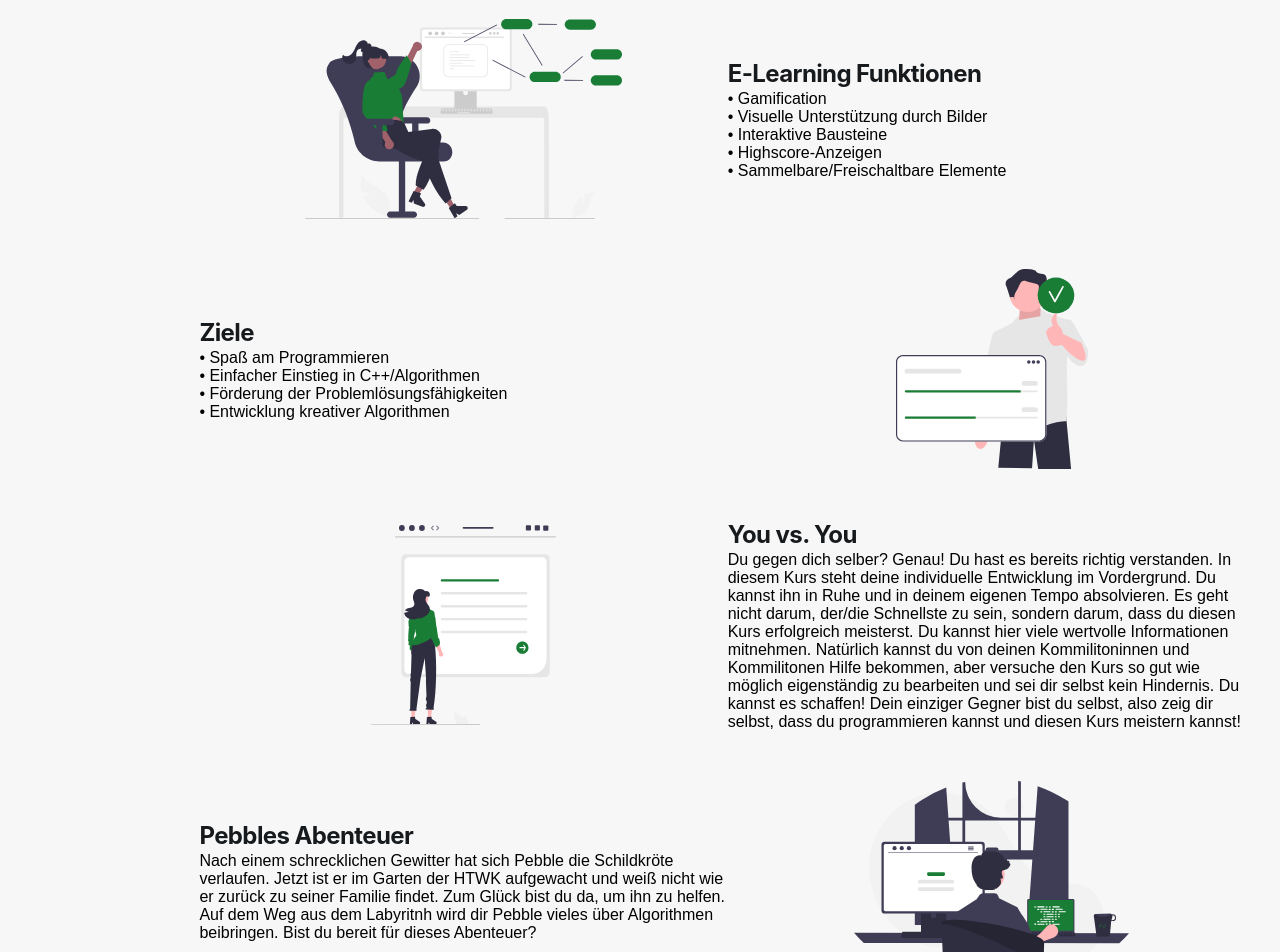
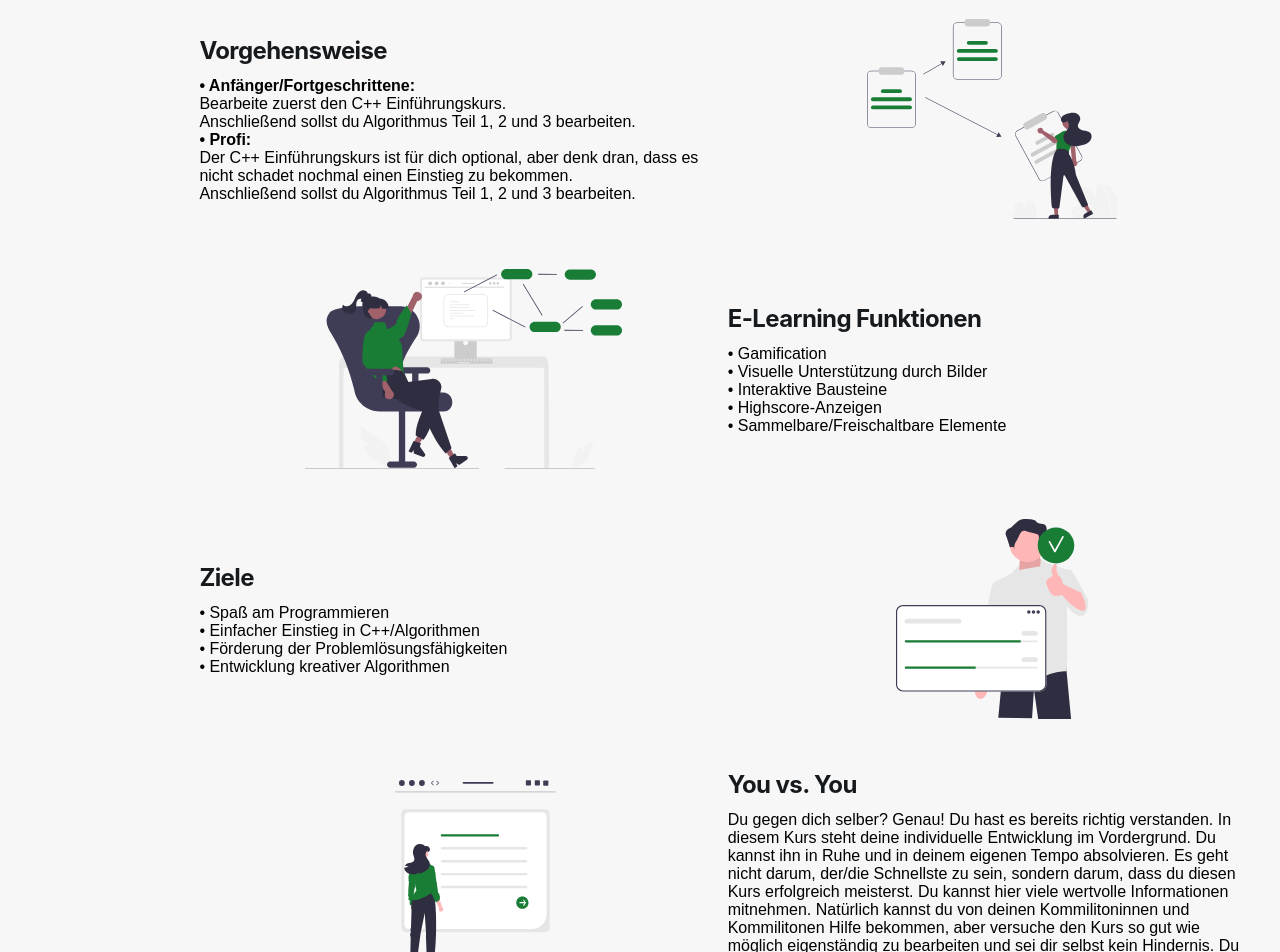
Before and after one commit to mirellawlms/Turtle_Website, a Next.js app: page / in a window 1280 px wide. Shown: the part 980-1932 px from the top of the page. Built offline with nearby package versions, Linux system fonts and the light colour scheme.

Commit message:
Anpassungen

```diff
--- a/src/components/Navigation.tsx
+++ b/src/components/Navigation.tsx
@@ -70,7 +70,7 @@ export const Navigation: React.FC<Props> = (props) => {
             {/* Algo Teil1 */}
             <div>
               <ErweiterteNavigation
-                title={{ idlink: "/uebung1", label: "Allgorithmus Teil 1" }}
+                title={{ idlink: "/uebung1", label: "Algorithmus Teil 1" }}
                 inhalt={[
                   {
                     idlink: "/uebung1#algo.1.1",
--- a/src/pages/index.tsx
+++ b/src/pages/index.tsx
@@ -157,20 +157,49 @@ export default function Home() {
               ></Accordion>
             </div>
           </div>
+          {/*neuer Absatz*/}
+          <div className={styles.bildeinruecken}>
+            <div>
+              <Typography level="h3">
+                <b>Vorgehensweise</b>
+              </Typography>
+              <Typography
+                level="body1"
+                sx={{ maxWidth: "100%", marginTop: "10px" }}
+              >
+                <b>• Anfänger/Fortgeschrittene:</b>
+                <br></br>
+                Bearbeite zuerst den C++ Einführungskurs.<br></br>
+                Anschließend sollst du Algorithmus Teil 1, 2 und 3 bearbeiten.
+                <br></br>
+                <b>• Profi:</b>
+                <br></br>
+                Der C++ Einführungskurs ist für dich optional, aber denk dran, dass es nicht schadet nochmal einen Einstieg zu bekommen.<br></br>
+                Anschließend sollst du Algorithmus Teil 1, 2 und 3 bearbeiten.
+                <br></br>
+              </Typography>
+            </div>
+            <div style={{ display: "flex", justifyContent: "center" }}>
+              <img src={"/undraw_timeline.svg"} alt="timeline" height={200} />
+            </div>
+          </div>
           {/*dritter Absatz*/}
           <div className={styles.bildeinruecken}>
             <div style={{ display: "flex", justifyContent: "center" }}>
-            <img
-              src={"/undraw_elearning.svg"}
-              alt="elearningImage"
-              height={200}
-            />
+              <img
+                src={"/undraw_elearning.svg"}
+                alt="elearningImage"
+                height={200}
+              />
             </div>
             <div>
               <Typography level="h3">
                 <b>E-Learning Funktionen</b>
               </Typography>
-              <Typography level="body1" sx={{ maxWidth: "100%" }}>
+              <Typography
+                level="body1"
+                sx={{ maxWidth: "100%", marginTop: "10px" }}
+              >
                 • Gamification
                 <br></br>• Visuelle Unterstützung durch Bilder
                 <br></br>• Interaktive Bausteine
@@ -185,7 +214,10 @@ export default function Home() {
               <Typography level="h3">
                 <b>Ziele</b>
               </Typography>
-              <Typography level="body1" sx={{ maxWidth: "100%" }}>
+              <Typography
+                level="body1"
+                sx={{ maxWidth: "100%", marginTop: "10px" }}
+              >
                 • Spaß am Programmieren<br></br>• Einfacher Einstieg in
                 C++/Algorithmen<br></br>• Förderung der
                 Problemlösungsfähigkeiten<br></br>• Entwicklung kreativer
@@ -205,7 +237,10 @@ export default function Home() {
               <Typography level="h3">
                 <b>You vs. You</b>
               </Typography>
-              <Typography level="body1" sx={{ maxWidth: "100%" }}>
+              <Typography
+                level="body1"
+                sx={{ maxWidth: "100%", marginTop: "10px" }}
+              >
                 Du gegen dich selber? Genau! Du hast es bereits richtig
                 verstanden. In diesem Kurs steht deine individuelle Entwicklung
                 im Vordergrund. Du kannst ihn in Ruhe und in deinem eigenen
@@ -227,7 +262,10 @@ export default function Home() {
               <Typography level="h3">
                 <b>Pebbles Abenteuer</b>
               </Typography>
-              <Typography level="body1" sx={{ maxWidth: "100%" }}>
+              <Typography
+                level="body1"
+                sx={{ maxWidth: "100%", marginTop: "10px" }}
+              >
                 Nach einem schrecklichen Gewitter hat sich Pebble die
                 Schildkröte verlaufen. Jetzt ist er im Garten der HTWK
                 aufgewacht und weiß nicht wie er zurück zu seiner Familie
```
Also changed, not shown: src/pages/uebung1.tsx (+39 -35 lines), public/undraw_timeline.svg (added).
